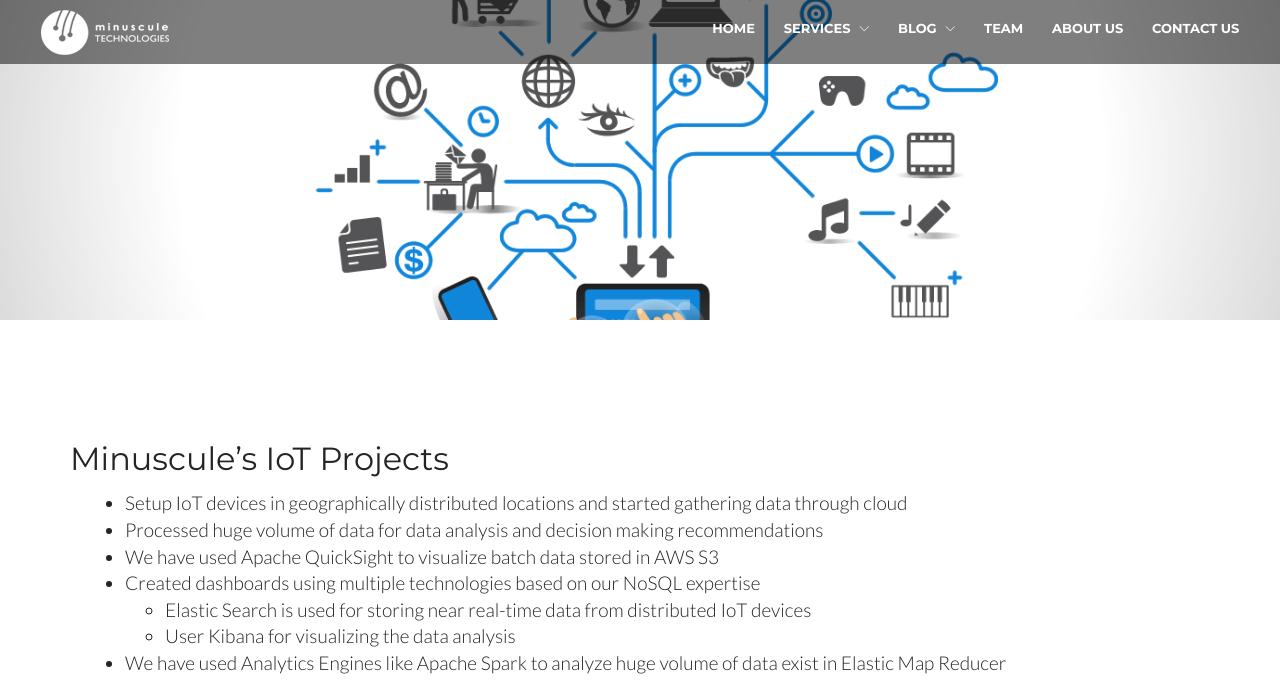
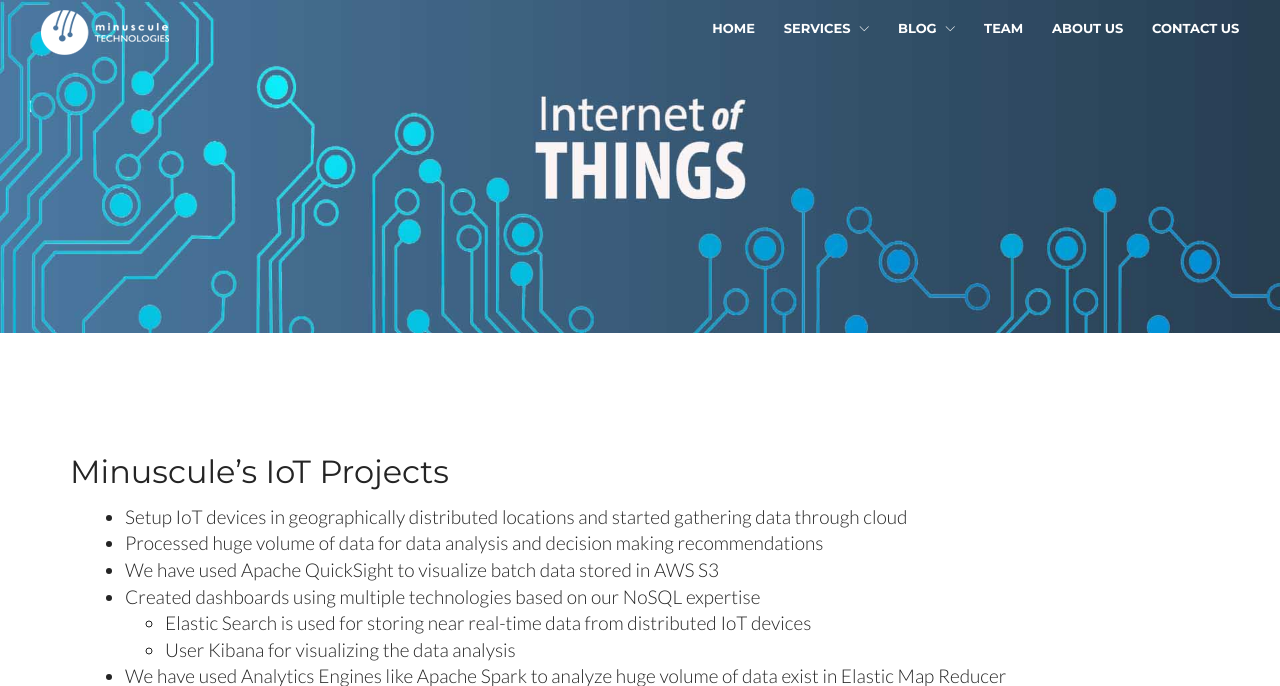
Before and after one commit to PrijeshJp/final, a PHP site: page /iotblog.php in a window 1280 px wide. Shown: the top 686 px of the page. Run offline with PHP 8.4, Linux system fonts and the light colour scheme; some libraries are stand-ins or nearby versions.

Commit message:
new banner iot

```diff
--- a/iotblog.php
+++ b/iotblog.php
@@ -11,20 +11,9 @@
     <?php
         include "nav.php";
     ?>
-    <section class="bgiot g-bg-position--center backdrop-60px" style="max-height: 40vh;">
-        <div class="container g-position--overlay g-text-center--xs">
-
-        </div>
-    </section>
+      <!--========== PROMO BLOCK ==========-->
+      <img src="img/1920x1080/IoT-Graphic.jpg" class="img-responsive res">
     <!--========== END PROMO BLOCK ==========-->
-
-    <!--========== PAGE CONTENT ==========-->
-    <!-- Mockup -->
-    <!-- <div class="container g-margin-t-o-150--xs">
-        <div class="center-block s-mockup-v1">
-            <img class="img-responsive" src="img/newImg/iot.png" alt="sf Image">
-        </div>
-    </div> -->
     <div class="container blogpad">
         <div class="">
             <h2 class="text-left wow spacebtm animated" style="visibility: visible;">Minuscule’s IoT Projects</h2>
--- a/nav.php
+++ b/nav.php
@@ -53,7 +53,7 @@
                                             <a href="java.php" class="s-header-v2__dropdown-menu-link">Java Development</a>
                                         </li>
                                         <li>
-                                            <a href="twilio.php" class="s-header-v2__dropdown-menu-link">Twilio Integrations</a>
+                                            <a href="oracle.php" class="s-header-v2__dropdown-menu-link">Oracle Consulting</a>
                                         </li>
                                     </ul>
                                 </li>
@@ -66,13 +66,13 @@
                                     </a>
                                     <ul class="dropdown-menu s-header-v2__dropdown-menu">
                                         <li>
-                                            <a href="oracle.php" class="s-header-v2__dropdown-menu-link">Oracle Consulting</a>
-                                        </li>
-                                        <li>
                                             <a href="digitalpractice.php" class="s-header-v2__dropdown-menu-link">Digital Practice</a>
                                         </li>
                                         <li>
                                             <a href="sap.php" class="s-header-v2__dropdown-menu-link">SAP ABAP</a>
+                                        </li>
+                                        <li>
+                                            <a href="twilio.php" class="s-header-v2__dropdown-menu-link">Twilio Integrations</a>
                                         </li>
                                         <li>
                                             <a href="salesforce_spa.php" class="s-header-v2__dropdown-menu-link">Salesforce SPA</a>
```
Also changed, not shown: img/1920x1080/IoT-Graphic.jpg (added), img/1920x1080/IoT-Graphic.png (deleted).
